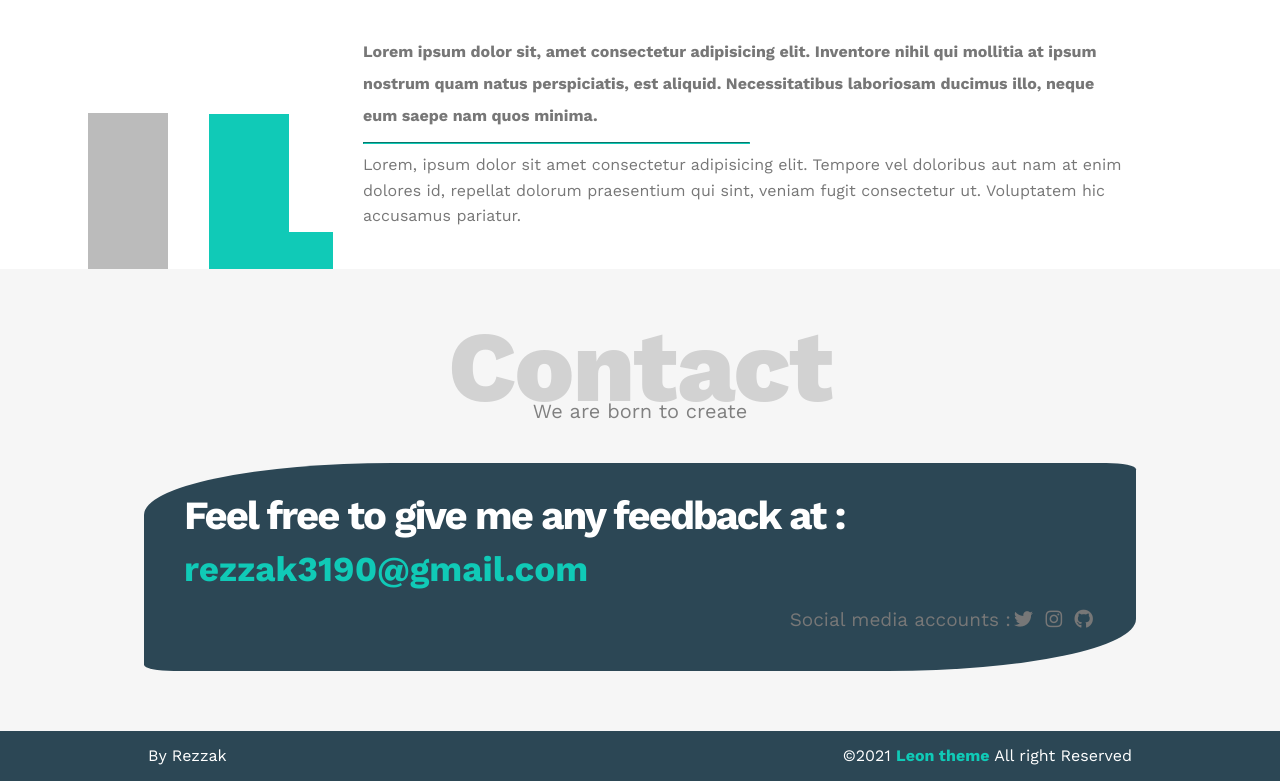
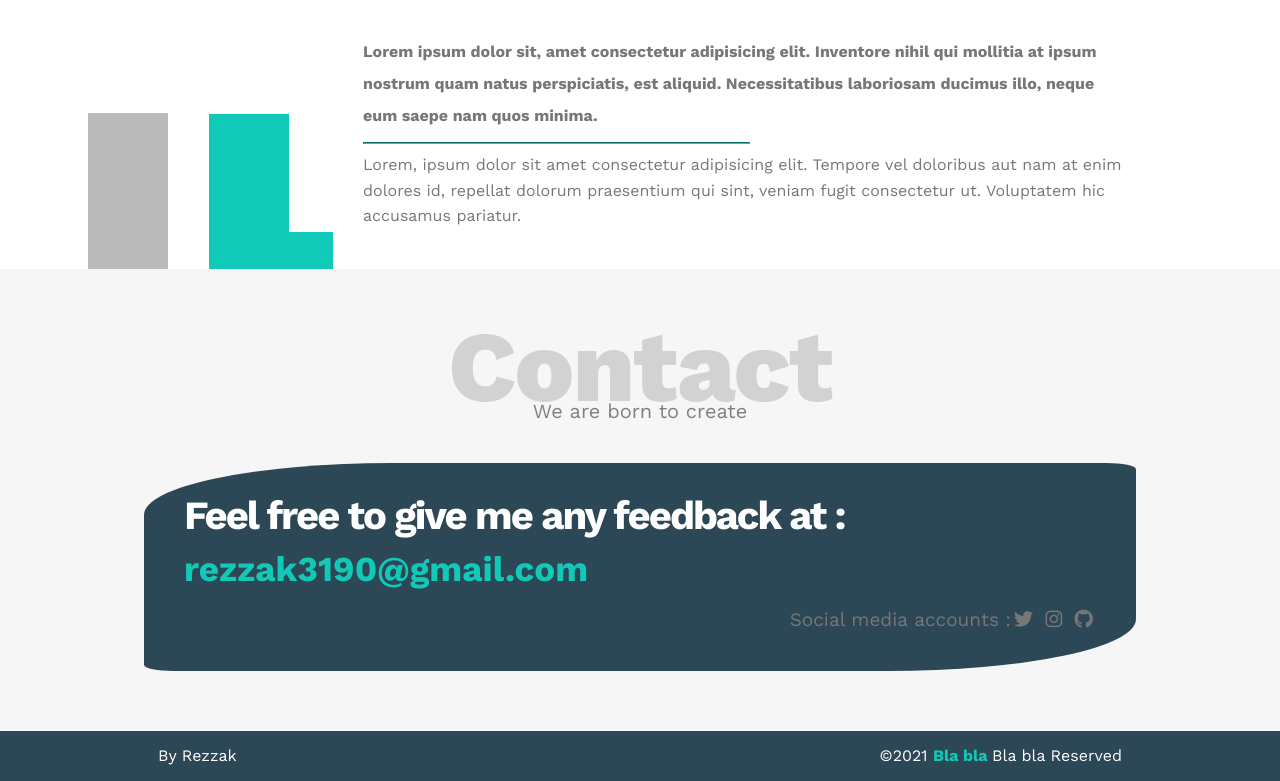
Before and after one commit to Rezzak48/Responsive-landing-page, a plain HTML site: page index.html in a window 1280 px wide. Shown: the part 2525-3306 px from the top of the page. Drawn offline with nearby package versions, Linux system fonts and the light colour scheme.

Commit message:
footer quick padding edit

```diff
--- a/css/stylem.css
+++ b/css/stylem.css
@@ -510,7 +510,7 @@ HTML {
   background-color: var(--secondaryColor);
 }
 .footer .container {
-  padding: 0 var(--sectionPadding);
+  padding: 0 calc(var(--sectionPadding) + 10px);
   display: flex;
   justify-content: space-between;
   margin-right: auto;
--- a/index.html
+++ b/index.html
@@ -241,7 +241,7 @@
     <div class="footer">
       <div class="container">
         <p>By Rezzak</p>
-        <p>&copy;2021 <span> Leon theme </span> All right Reserved</p>
+        <p>&copy;2021 <span> Bla bla </span> Bla bla Reserved </p>
       </div>
     </div>
     <!-- End Footer -->
```
